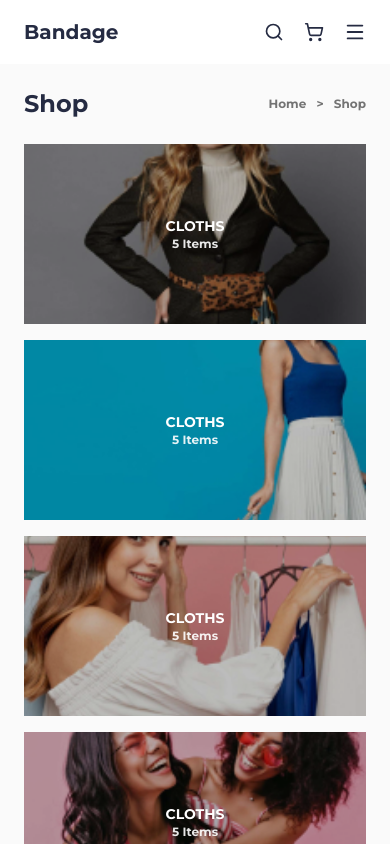
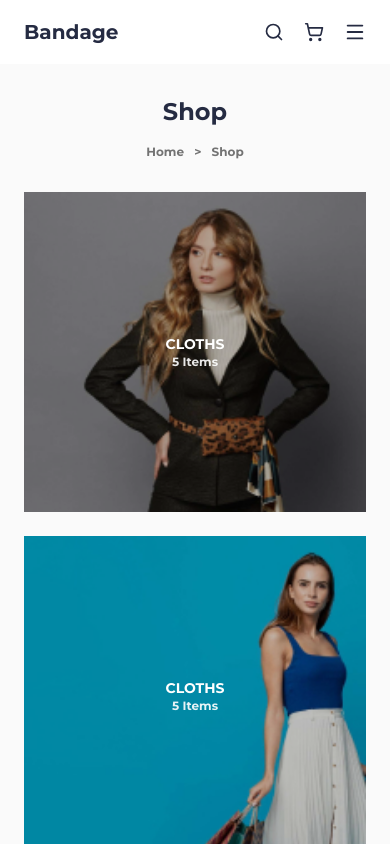
Before and after one commit to MehmetAliAkkoyun/E-Commerce-Project, a React (Vite) app in the folder E-Commerce-Project/: page /shop in a window 390 px wide. Shown: the top 844 px of the page. Built offline with nearby package versions, Linux system fonts and the light colour scheme; a web font is replaced by a local one.

Commit message:
shop page mobil tasarım düzeltmesi

```diff
--- a/E-Commerce-Project/src/pages/ShopPage.jsx
+++ b/E-Commerce-Project/src/pages/ShopPage.jsx
@@ -73,9 +73,24 @@ function ViewIconList() {
 
 function CategoryCard({ img, title, count }) {
   return (
-    <div className="relative w-full overflow-hidden bg-[#F6F6F6] h-[180px] md:h-[220px]">
-      <img src={img} alt={title} className="h-full w-full object-cover" />
+    <div
+      className="
+        relative w-full overflow-hidden bg-[#F6F6F6]
+        h-[320px] md:h-[220px]
+      "
+    >
+      <img
+        src={img}
+        alt={title}
+        className="
+          h-full w-full
+          object-cover object-top
+          md:object-cover md:object-center
+        "
+      />
+
       <div className="absolute inset-0 bg-black/25" />
+
       <div className="absolute inset-0 flex flex-col items-center justify-center text-white">
         <p className="text-sm font-bold">{title}</p>
         <p className="text-xs font-bold opacity-90">{count}</p>
@@ -83,6 +98,8 @@ function CategoryCard({ img, title, count }) {
     </div>
   );
 }
+
+
 
 function ColorDots() {
   return (
@@ -139,14 +156,17 @@ export default function ShopPage() {
       <section className="w-full bg-[#FAFAFA]">
         <div className="max-w-6xl mx-auto px-6 py-6">
 
+
         <div className="md:hidden">
-            <div className="flex items-center justify-between">
+          <div className="flex flex-col items-center gap-4 py-2">
             <h1 className="text-2xl font-bold text-[#252B42]">Shop</h1>
+
             <p className="text-xs font-bold text-[#737373]">
               Home &nbsp; &gt; &nbsp; Shop
             </p>
           </div>
         </div>
+
 
           <div className="hidden md:flex items-center justify-between">
             <h1 className="text-2xl font-bold text-[#252B42]">Shop</h1>
@@ -155,7 +175,8 @@ export default function ShopPage() {
             </p>
           </div>
 
-          <div className="mt-6 grid grid-cols-1 sm:grid-cols-2 md:grid-cols-5 gap-4">
+          <div className="mt-6 grid grid-cols-1 sm:grid-cols-2 md:grid-cols-5 gap-6 md:gap-4">
+
             {categories.map((c, i) => (
               <CategoryCard key={i} {...c} />
             ))}
```
Lines whose indentation alone changed are shown as unchanged.
